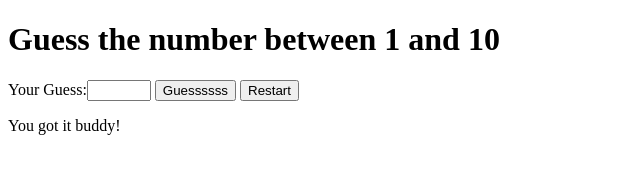
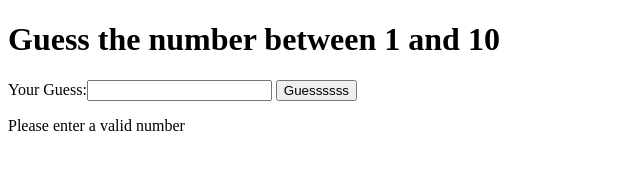
Before and after one commit to JhojanOSoftware/Practice-Basics, a plain HTML site: page Guessthenumber/index.html in a window 1280 px wide. Both pictures are taken after a click on the button "Guessssss". Shown: the whole page, without its empty margins (0-640 px from the left). Drawn offline with Linux system fonts and the light colour scheme.

Commit message:
update guess the number

```diff
--- a/Guessthenumber/index.html
+++ b/Guessthenumber/index.html
@@ -6,7 +6,7 @@
 </head>
 <body>
 <h1>Guess the number between 1 and 10</h1>
-<label >Your Guess:<input type ="number" id="guess" min="1" max="100"></label>
+<label >Your Guess:<input id="guess" min="1" max="100"></label>
 <button onclick="verificar()">Guessssss</button>
 <button id="reiniciar" onclick="reiniciar()" style="display: none;">Restart</button>
 <p id="result">Texto</p>
--- a/Guessthenumber/script.js
+++ b/Guessthenumber/script.js
@@ -1,7 +1,8 @@
 let random = Math.floor(Math.random() * 5) + 1;
 function verificar(){
-    const guess  = parseInt(document.getElementById("guess").value);
+    const guess  = (document.getElementById("guess").value);
     let result = '';
+    if (!isNaN(guess) && guess >=1 && guess <=10) {
         if (guess< random){
             result= "Too low, Try Again";
         }else if (guess > random){
@@ -10,7 +11,12 @@ function verificar(){
             result = "You got it buddy!";
             document.getElementById("reiniciar").style.display = "inline";
         }
+    }else {
+        result = "Please enter a valid number";
+    }
             document.getElementById("result").innerText = result;
+
+
 }
 function reiniciar(){
     random = Math.floor(Math.random()*10 )+1;
```
Lines whose indentation alone changed are shown as unchanged.
